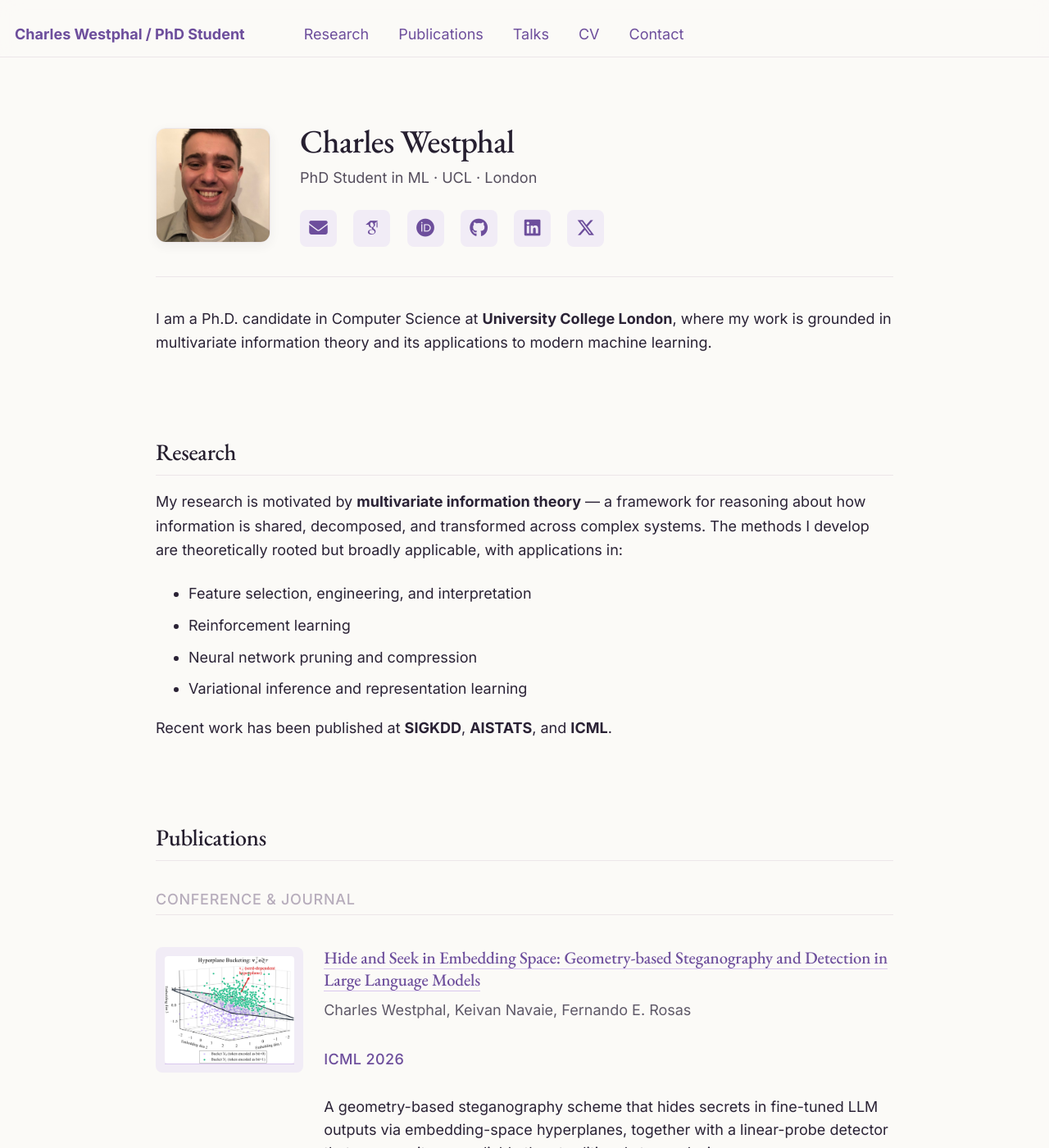
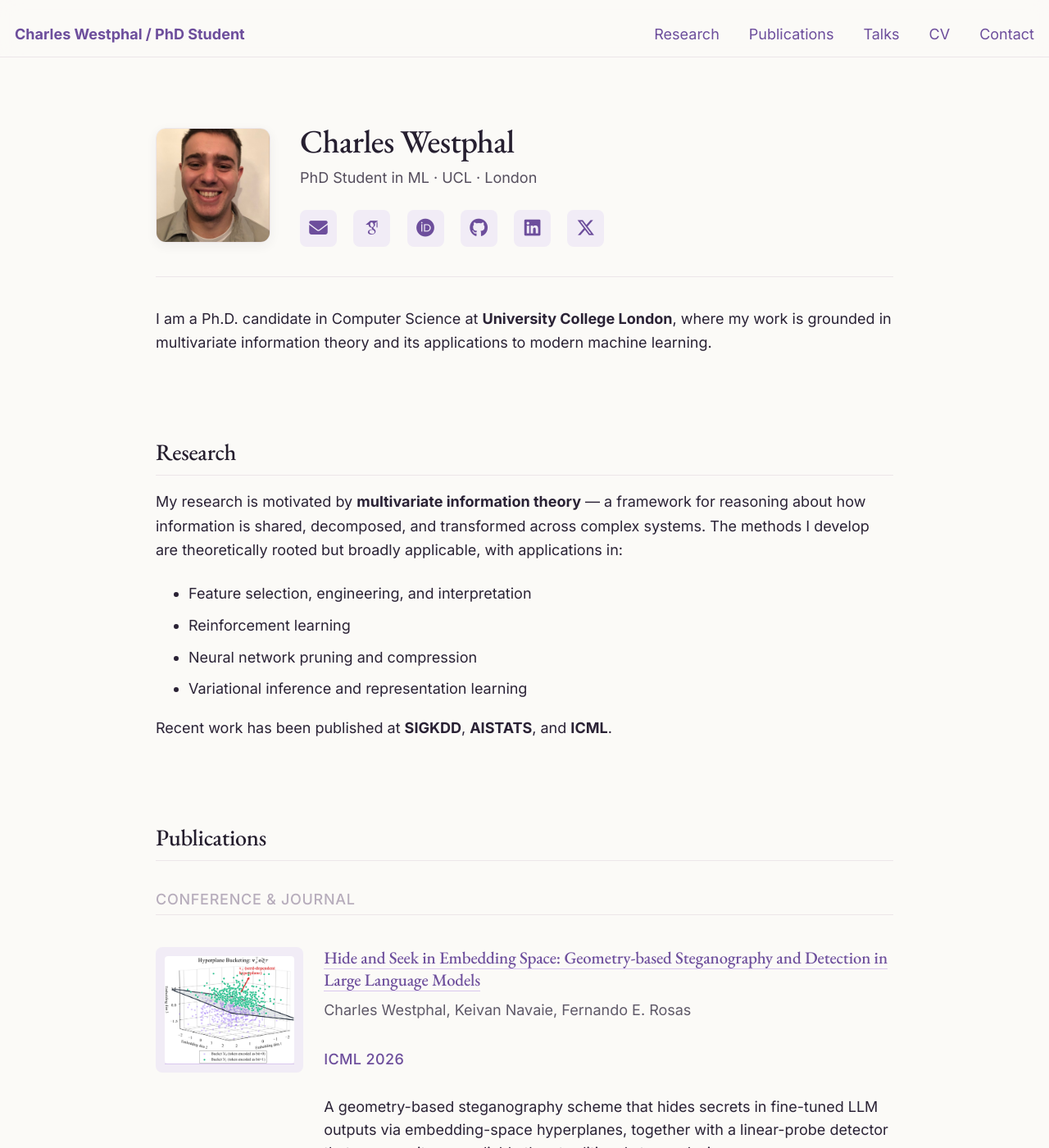
Before and after one commit to c-s-westphal/c-s-westphal.github.io, a Jekyll site: the page built from _pages/about.md, in a window 1280 px wide and 1400 px high. Shown: the whole window at 82% size. Built offline with Jekyll 4.4.1, drawn with Linux system fonts in a browser that asks for light colours; some web fonts are replaced.

Commit message:
Right-align nav items in masthead
- Brand stays on the left, Research/Publications/Talks/CV/Contact group
  on the right via flex with margin-right:auto on the brand
- Bypass legacy greedy-nav JS (rename nav id) so all items always render

```diff
--- a/_includes/masthead.html
+++ b/_includes/masthead.html
@@ -3,7 +3,7 @@
 <div class="masthead">
   <div class="masthead__inner-wrap">
     <div class="masthead__menu">
-      <nav id="site-nav" class="greedy-nav">
+      <nav id="static-nav" class="greedy-nav">
         <button><div class="navicon"></div></button>
         <ul class="visible-links">
           <li class="masthead__menu-item masthead__menu-item--lg"><a href="{{ base_path }}/">{{ site.title }}</a></li>
--- a/_sass/_masthead.scss
+++ b/_sass/_masthead.scss
@@ -46,6 +46,33 @@
     clear: both;
     list-style-type: none;
   }
+
+  .greedy-nav {
+    background: transparent;
+
+    button {
+      display: none !important;
+    }
+  }
+
+  .visible-links {
+    display: flex !important;
+    align-items: center;
+    width: 100%;
+
+    li {
+      display: inline-flex !important;
+      vertical-align: middle;
+    }
+
+    .masthead__menu-item--lg {
+      margin-right: auto;
+    }
+  }
+
+  .hidden-links {
+    display: none !important;
+  }
 }
 
 .masthead__menu-item {
```
